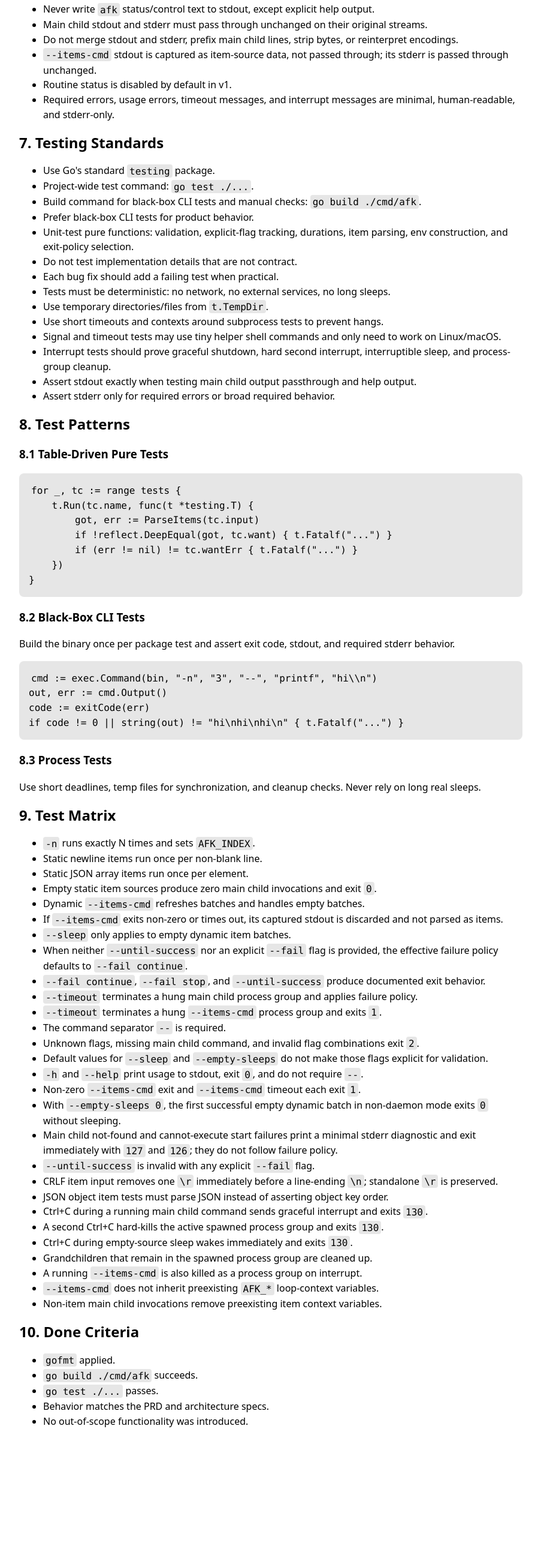
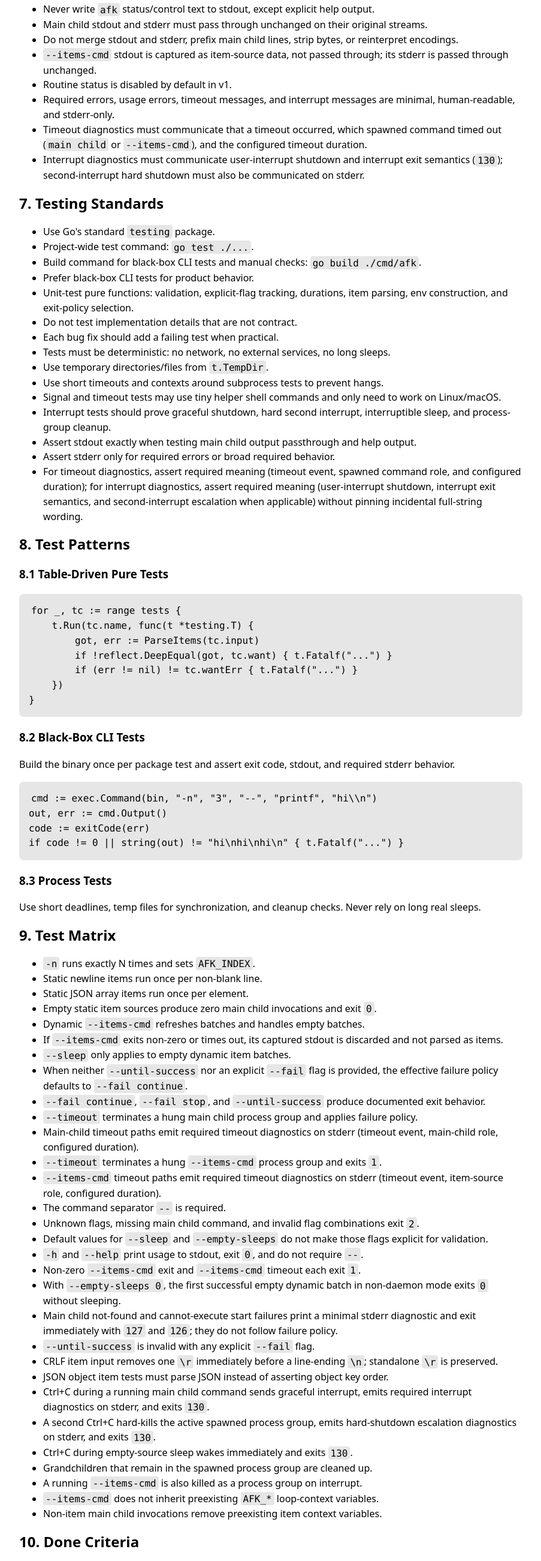
Before and after one commit to jorgengundersen/afk, a plain HTML site: page specs/coding-testing-standards.html in a window 1280 px wide. Shown: the part 3135-5737 px from the top of the page at 60% size, without its empty margins (188-1091 px from the left). Before the commit the page ends 5565 px from the top, so only its background shows below. Drawn offline with Linux system fonts and the light colour scheme.

Commit message:
docs: define timeout interrupt diagnostics contract

```diff
--- a/specs/coding-testing-standards.html
+++ b/specs/coding-testing-standards.html
@@ -140,6 +140,8 @@ type Runner interface {
     <li><code>--items-cmd</code> stdout is captured as item-source data, not passed through; its stderr is passed through unchanged.</li>
     <li>Routine status is disabled by default in v1.</li>
     <li>Required errors, usage errors, timeout messages, and interrupt messages are minimal, human-readable, and stderr-only.</li>
+    <li>Timeout diagnostics must communicate that a timeout occurred, which spawned command timed out (<code>main child</code> or <code>--items-cmd</code>), and the configured timeout duration.</li>
+    <li>Interrupt diagnostics must communicate user-interrupt shutdown and interrupt exit semantics (<code>130</code>); second-interrupt hard shutdown must also be communicated on stderr.</li>
   </ul>
 
   <h2>7. Testing Standards</h2>
@@ -158,6 +160,7 @@ type Runner interface {
     <li>Interrupt tests should prove graceful shutdown, hard second interrupt, interruptible sleep, and process-group cleanup.</li>
     <li>Assert stdout exactly when testing main child output passthrough and help output.</li>
     <li>Assert stderr only for required errors or broad required behavior.</li>
+    <li>For timeout diagnostics, assert required meaning (timeout event, spawned command role, and configured duration); for interrupt diagnostics, assert required meaning (user-interrupt shutdown, interrupt exit semantics, and second-interrupt escalation when applicable) without pinning incidental full-string wording.</li>
   </ul>
 
   <h2>8. Test Patterns</h2>
@@ -196,7 +199,9 @@ if code != 0 || string(out) != "hi\nhi\nhi\n" { t.Fatalf("...") }</code></pre>
     <li>When neither <code>--until-success</code> nor an explicit <code>--fail</code> flag is provided, the effective failure policy defaults to <code>--fail continue</code>.</li>
     <li><code>--fail continue</code>, <code>--fail stop</code>, and <code>--until-success</code> produce documented exit behavior.</li>
     <li><code>--timeout</code> terminates a hung main child process group and applies failure policy.</li>
+    <li>Main-child timeout paths emit required timeout diagnostics on stderr (timeout event, main-child role, configured duration).</li>
     <li><code>--timeout</code> terminates a hung <code>--items-cmd</code> process group and exits <code>1</code>.</li>
+    <li><code>--items-cmd</code> timeout paths emit required timeout diagnostics on stderr (timeout event, item-source role, configured duration).</li>
     <li>The command separator <code>--</code> is required.</li>
     <li>Unknown flags, missing main child command, and invalid flag combinations exit <code>2</code>.</li>
     <li>Default values for <code>--sleep</code> and <code>--empty-sleeps</code> do not make those flags explicit for validation.</li>
@@ -207,8 +212,8 @@ if code != 0 || string(out) != "hi\nhi\nhi\n" { t.Fatalf("...") }</code></pre>
     <li><code>--until-success</code> is invalid with any explicit <code>--fail</code> flag.</li>
     <li>CRLF item input removes one <code>\r</code> immediately before a line-ending <code>\n</code>; standalone <code>\r</code> is preserved.</li>
     <li>JSON object item tests must parse JSON instead of asserting object key order.</li>
-    <li>Ctrl+C during a running main child command sends graceful interrupt and exits <code>130</code>.</li>
-    <li>A second Ctrl+C hard-kills the active spawned process group and exits <code>130</code>.</li>
+    <li>Ctrl+C during a running main child command sends graceful interrupt, emits required interrupt diagnostics on stderr, and exits <code>130</code>.</li>
+    <li>A second Ctrl+C hard-kills the active spawned process group, emits hard-shutdown escalation diagnostics on stderr, and exits <code>130</code>.</li>
     <li>Ctrl+C during empty-source sleep wakes immediately and exits <code>130</code>.</li>
     <li>Grandchildren that remain in the spawned process group are cleaned up.</li>
     <li>A running <code>--items-cmd</code> is also killed as a process group on interrupt.</li>
```
Also changed, not shown: specs/architecture.html (+9 -0 lines), 1 other file.
